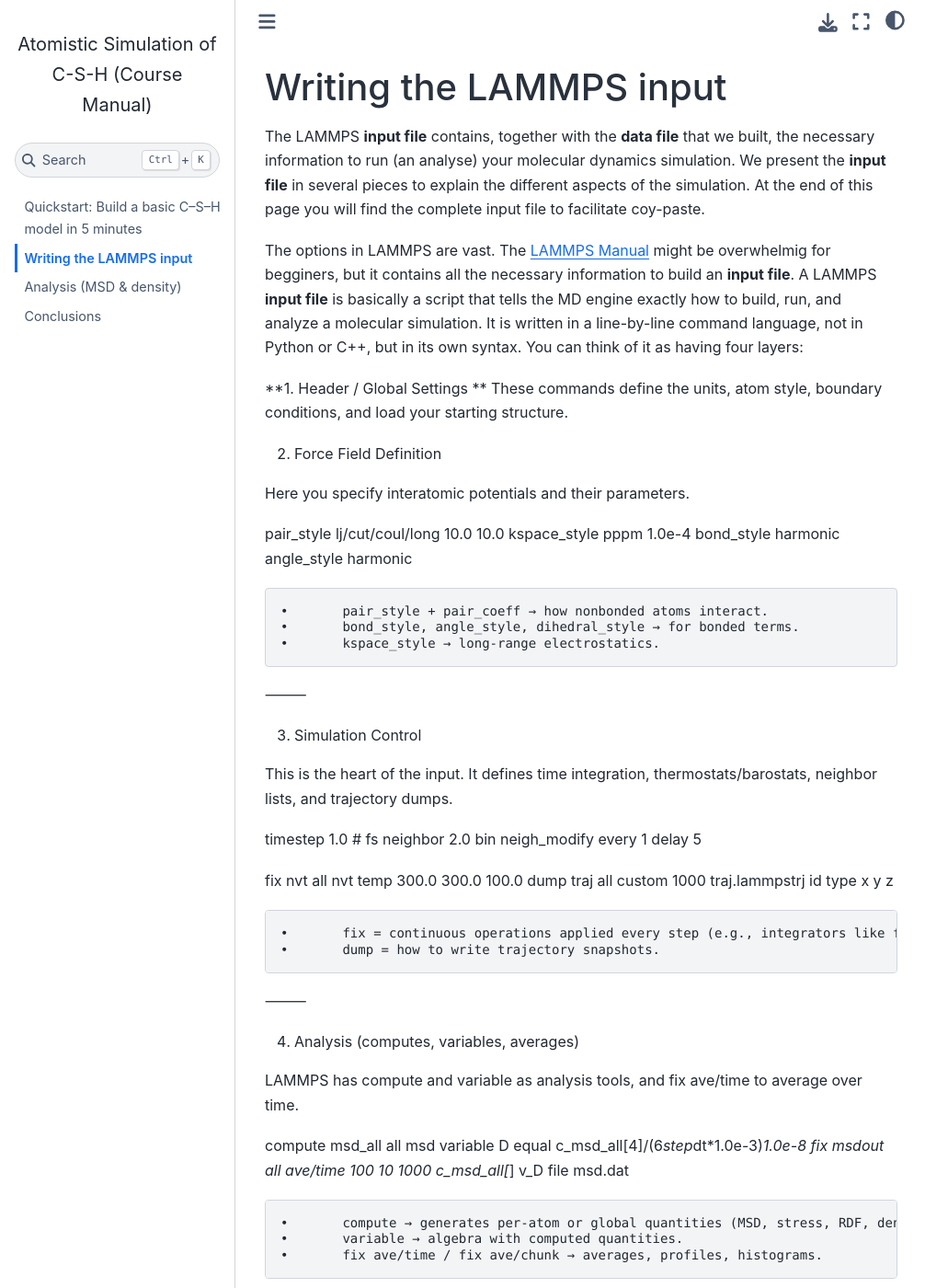
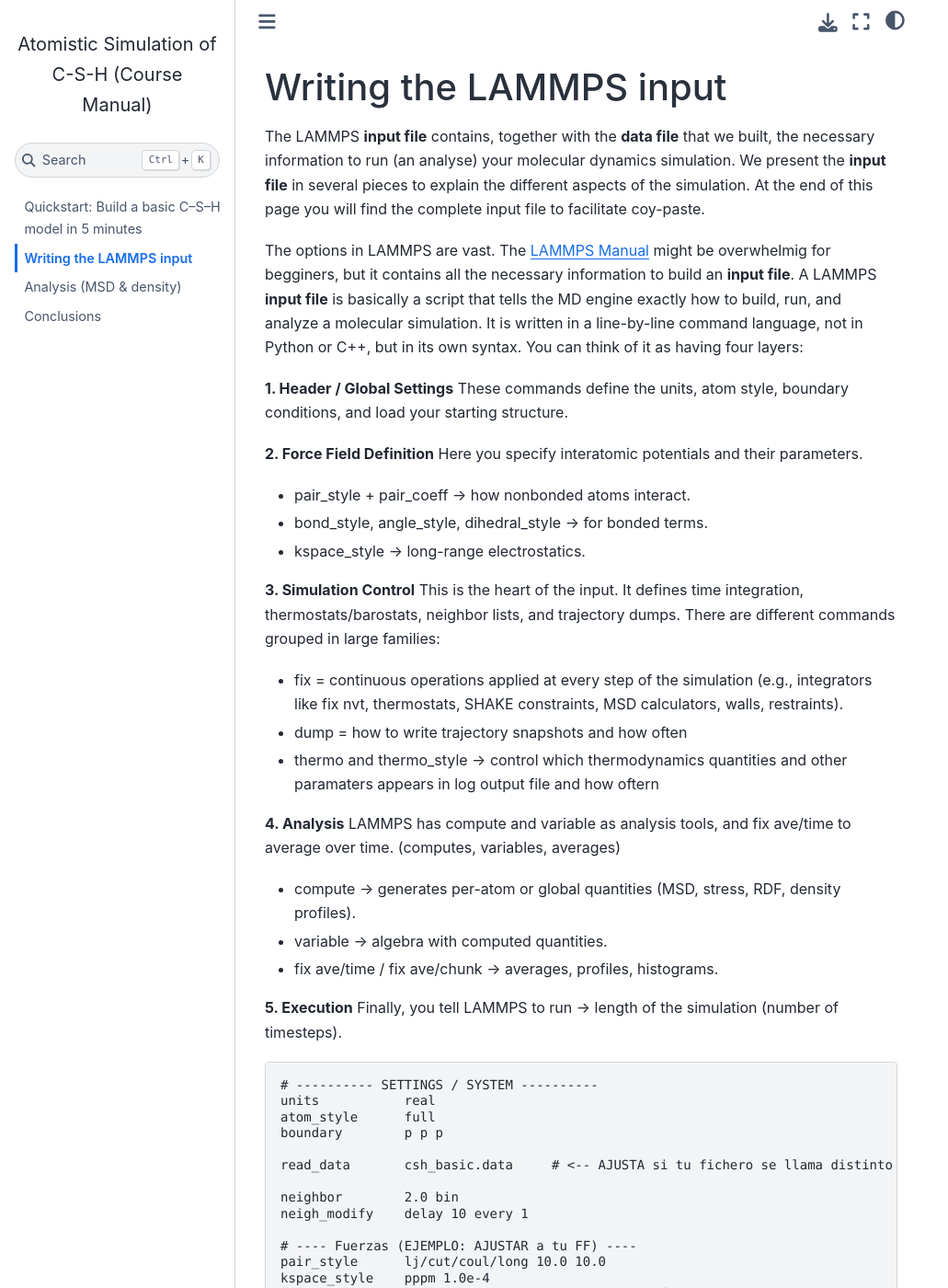
Before and after one commit to hegoimanzano/ICASCM2025, a Jupyter Book: the page built from 02_lammps_input.md, in a window 1280 px wide and 1400 px high. Shown: the whole window at 92% size, without its empty margins (0-1031 px from the left). Built offline with Jupyter Book 1.0.4 settings and Sphinx 7.4.7 and the Sphinx Book theme 1.1.4, drawn with Linux system fonts in a browser that asks for light colours; some of the changed text lies outside the part shown.

Commit message:
Update 02_lammps_input.md

````diff
--- a/02_lammps_input.md
+++ b/02_lammps_input.md
@@ -4,83 +4,26 @@ The LAMMPS **input file** contains, together with the **data file** that we buil
 
 The options in LAMMPS are vast. The [LAMMPS Manual](https://docs.lammps.org/) might be overwhelmig for begginers, but it contains all the necessary information to build an **input file**. A LAMMPS **input file** is basically a script that tells the MD engine exactly how to build, run, and analyze a molecular simulation. It is written in a line-by-line command language, not in Python or C++, but in its own syntax. You can think of it as having four layers:
 
-**1. Header / Global Settings ** These commands define the units, atom style, boundary conditions, and load your starting structure.
+**1. Header / Global Settings** These commands define the units, atom style, boundary conditions, and load your starting structure.
+
+**2. Force Field Definition** Here you specify interatomic potentials and their parameters.
+- pair_style + pair_coeff → how nonbonded atoms interact.
+- bond_style, angle_style, dihedral_style → for bonded terms.
+- kspace_style → long-range electrostatics.
+
+**3. Simulation Control** This is the heart of the input. It defines time integration, thermostats/barostats, neighbor lists, and trajectory dumps. There are different commands grouped in large families:
+- fix = continuous operations applied at every step of the simulation (e.g., integrators like fix nvt, thermostats, SHAKE constraints, MSD calculators, walls, restraints).
+- dump = how to write trajectory snapshots and how often
+- thermo and thermo_style → control which thermodynamics quantities and other paramaters appears in log output file and how oftern
+
+**4. Analysis** LAMMPS has compute and variable as analysis tools, and fix ave/time to average over time. (computes, variables, averages)
+- compute → generates per-atom or global quantities (MSD, stress, RDF, density profiles).
+- variable → algebra with computed quantities.
+- fix ave/time / fix ave/chunk → averages, profiles, histograms.
+
+**5. Execution** Finally, you tell LAMMPS to run → length of the simulation (number of timesteps).
 
 
-2. Force Field Definition
-
-Here you specify interatomic potentials and their parameters.
-
-pair_style      lj/cut/coul/long 10.0 10.0
-kspace_style    pppm 1.0e-4
-bond_style      harmonic
-angle_style     harmonic
-
-	•	pair_style + pair_coeff → how nonbonded atoms interact.
-	•	bond_style, angle_style, dihedral_style → for bonded terms.
-	•	kspace_style → long-range electrostatics.
-
-⸻
-
-3. Simulation Control
-
-This is the heart of the input. It defines time integration, thermostats/barostats, neighbor lists, and trajectory dumps.
-
-timestep        1.0              # fs
-neighbor        2.0 bin
-neigh_modify    every 1 delay 5
-
-fix             nvt all nvt temp 300.0 300.0 100.0
-dump            traj all custom 1000 traj.lammpstrj id type x y z
-
-	•	fix = continuous operations applied every step (e.g., integrators like fix nvt, thermostats, SHAKE constraints, MSD calculators, walls, restraints).
-	•	dump = how to write trajectory snapshots.
-
-⸻
-
-4. Analysis (computes, variables, averages)
-
-LAMMPS has compute and variable as analysis tools, and fix ave/time to average over time.
-
-compute         msd_all all msd
-variable        D equal c_msd_all[4]/(6*step*dt*1.0e-3)*1.0e-8
-fix             msdout all ave/time 100 10 1000 c_msd_all[*] v_D file msd.dat
-
-	•	compute → generates per-atom or global quantities (MSD, stress, RDF, density profiles).
-	•	variable → algebra with computed quantities.
-	•	fix ave/time / fix ave/chunk → averages, profiles, histograms.
-
-⸻
-
-5. Execution
-
-Finally, you tell LAMMPS to run:
-
-thermo          1000
-thermo_style    custom step temp etotal press
-run             50000
-
-	•	thermo and thermo_style → control what appears in log output.
-	•	run → length of the simulation (number of timesteps).
-
-⸻
-
-🔹 Summary of the “grammar”
-	•	Keywords like units, pair_style, fix, compute → define modules of LAMMPS.
-	•	Fixes = persistent operations applied each step.
-	•	Computes = one-time or continuous measurements.
-	•	Variables = store and manipulate numbers/arrays.
-	•	Dumps = write trajectory snapshots.
-	•	Run = actually advance MD.
-
-⸻
-
-👉 In short:
-A LAMMPS input file is a recipe: it starts by defining your system and potential, then prescribes how to integrate the dynamics, and finally tells LAMMPS what to measure and what to save.
-
-⸻
-
-Would you like me to prepare a schematic “template input file” with comments for each section, so you can give it to your students as a reference skeleton?
 
 ```{code-block} none
 # ---------- SETTINGS / SYSTEM ----------
````
